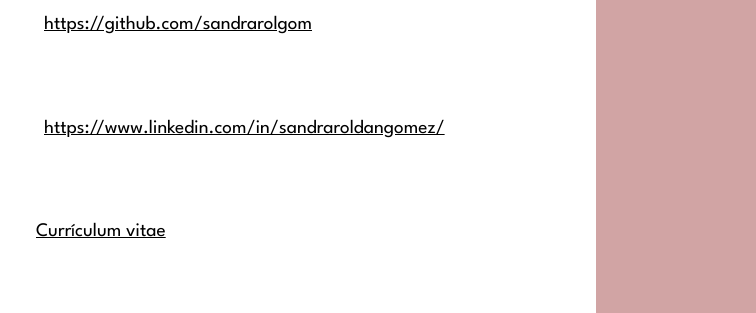
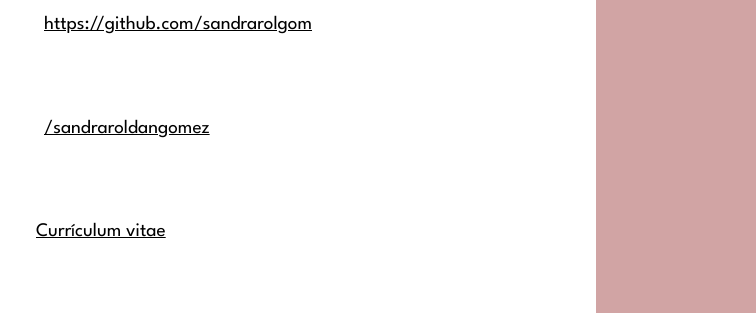
Before and after one commit to sandrarolgom/my-tech-profile, a website built with Vite: page src/index.html in a window 1280 px wide. Shown: the part 258-571 px from the top of the page, 524-1280 px from the left. Built offline with nearby package versions, Linux system fonts and the light colour scheme.

Commit message:
Changes Linkedin URL

```diff
--- a/src/index.html
+++ b/src/index.html
@@ -31,7 +31,7 @@
                     <a href="https://www.linkedin.com/in/sandraroldangomez/"><i
                             class="fa-brands fa-linkedin custom-icon"></i></a>
                     <a
-                        href="https://www.linkedin.com/in/sandraroldangomez/">https://www.linkedin.com/in/sandraroldangomez/</a>
+                        href="https://www.linkedin.com/in/sandraroldangomez/">/sandraroldangomez</a>
                 </li>
                 <li class="links">
                     <a href="https://drive.google.com/file/d/1gyWONzWspFDUBVrD06GEfRfJICNL7Xlw/view?usp=sharing"><i
```
Also changed, not shown: docs/index.html (+1 -1 lines).
